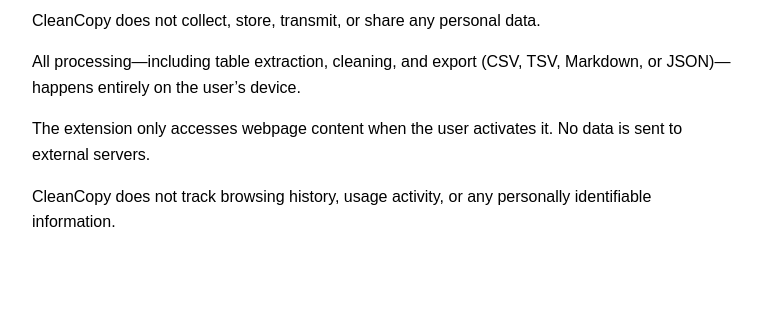
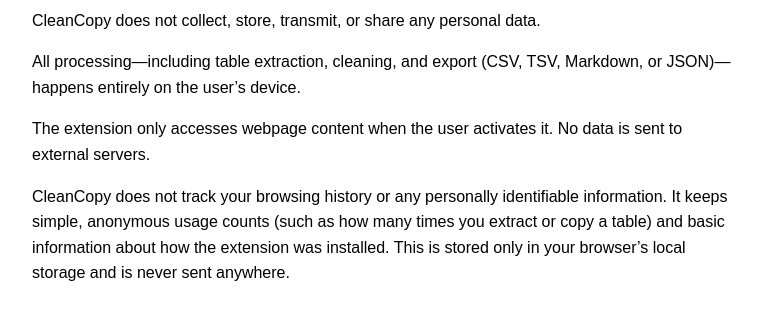
Before and after one commit to puneetsran/cleancopy-privacy-policy, a plain HTML site: page index.html in a window 1280 px wide. Shown: the part 105-424 px from the top of the page, without its empty margins (258-1020 px from the left). Drawn offline with Linux system fonts and the light colour scheme.

Commit message:
Disclose local-only usage counts and install info

```diff
--- a/index.html
+++ b/index.html
@@ -13,6 +13,6 @@
   <p>CleanCopy does not collect, store, transmit, or share any personal data.</p>
   <p>All processing—including table extraction, cleaning, and export (CSV, TSV, Markdown, or JSON)—happens entirely on the user’s device.</p>
   <p>The extension only accesses webpage content when the user activates it. No data is sent to external servers.</p>
-  <p>CleanCopy does not track browsing history, usage activity, or any personally identifiable information.</p>
+  <p>CleanCopy does not track your browsing history or any personally identifiable information. It keeps simple, anonymous usage counts (such as how many times you extract or copy a table) and basic information about how the extension was installed. This is stored only in your browser’s local storage and is never sent anywhere.</p>
 </body>
 </html>
```
